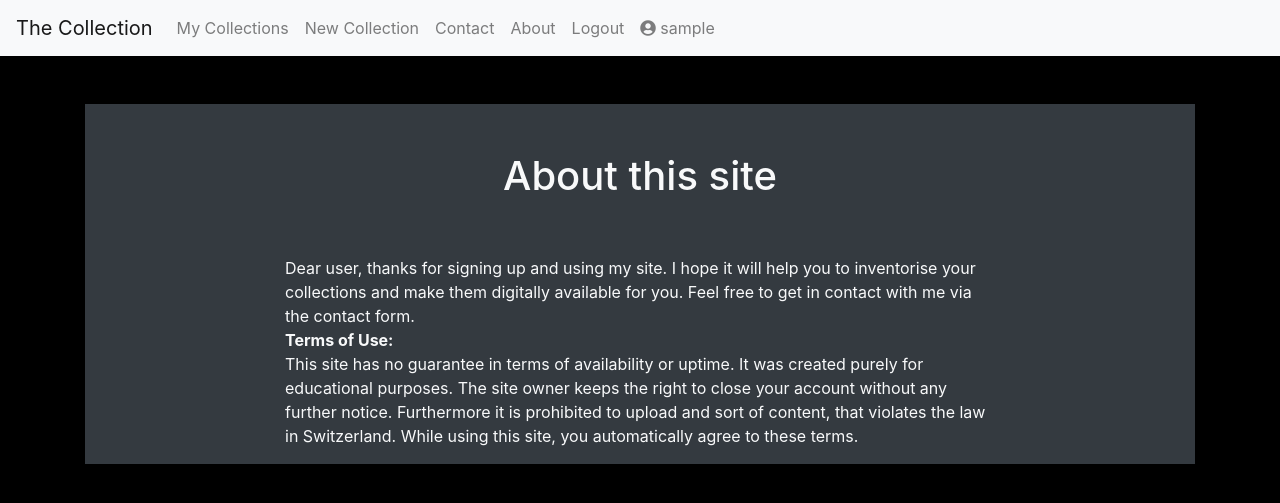
After one commit to rpf13/the-collection, a Django app: page /about/ in a window 1280 px wide. The commit adds this page. Shown: the top 503 px of the page. Run offline with Django 3.2, Linux system fonts and the light colour scheme; the visitor is signed in with stand-in values (Sample User, id 1).

Commit message:
feat: Add About site and wire it up
This commit will add a simple "about" site to the app. A very simple
view has been created inside the collection app, since it is not worth
to create a new app just for this simple site.
The urls.py and the navbar got updated too.

Like everything else, this site is only available to logged in users.

```diff
--- a/collection/urls.py
+++ b/collection/urls.py
@@ -15,6 +15,7 @@ from .views import (
     ForbiddenView,
     NotFoundView,
     ServerErrorView,
+    AboutView,
 )
 
 
@@ -62,7 +63,11 @@ urlpatterns = [
         name='404'
     ),
     path(
-        '500', ServerErrorView.as_view(),
+        '500/', ServerErrorView.as_view(),
         name='500'
     ),
+    path(
+        'about/', AboutView.as_view(),
+        name='about'
+    ),
 ]
--- a/collection/views.py
+++ b/collection/views.py
@@ -206,7 +206,6 @@ class ItemDetailView(LoginRequiredMixin, DetailView):
 
 
 # Error handling views for 403, 404, 500 errors
-
 class ForbiddenView(View):
     def get(self, request):
         return render(request, "403.html", status=403)
@@ -220,3 +219,9 @@ class NotFoundView(View):
 class ServerErrorView(View):
     def get(self, request):
         return render(request, "500.html", status=500)
+
+
+# simple view for about site
+@method_decorator(login_required, name='dispatch')
+class AboutView(TemplateView):
+    template_name = 'about.html'
--- /dev/null
+++ b/templates/about.html
@@ -0,0 +1,29 @@
+{% extends 'base.html' %}
+
+{% block content %}
+<div class="container-fluid bg-dark text-light">
+  <div class="row">
+    <div class="col-md-12 text-center py-5">
+      <h1>About this site</h1>
+    </div>
+  </div>
+  <div class="row">
+    <div class="col-md-8 offset-md-2">
+        <p>
+            Dear user, thanks for signing up and using my site. I hope it will help
+            you to inventorise your collections and make them digitally available for
+            you.
+            Feel free to get in contact with me via the contact form.
+            <br>
+            <strong>Terms of Use:</strong><br>
+            This site has no guarantee in terms of availability or uptime.
+            It was created purely for educational purposes.
+            The site owner keeps the right to close your account without any
+            further notice. Furthermore it is prohibited to upload and sort of
+            content, that violates the law in Switzerland.
+            While using this site, you automatically agree to these terms.
+        </p>
+    </div>
+  </div>
+</div>
+{% endblock %}
--- a/templates/base.html
+++ b/templates/base.html
@@ -48,6 +48,9 @@
                     <a class="nav-link" href="{% url 'send_email' %}">Contact</a>
                 </li>
                 <li class="nav-item">
+                    <a class="nav-link" href="{% url 'about' %}">About</a>
+                </li>
+                <li class="nav-item">
                     <a class="nav-link" href="{% url 'account_logout' %}">Logout</a>
                 </li>
                 <li class="nav-item">
```
